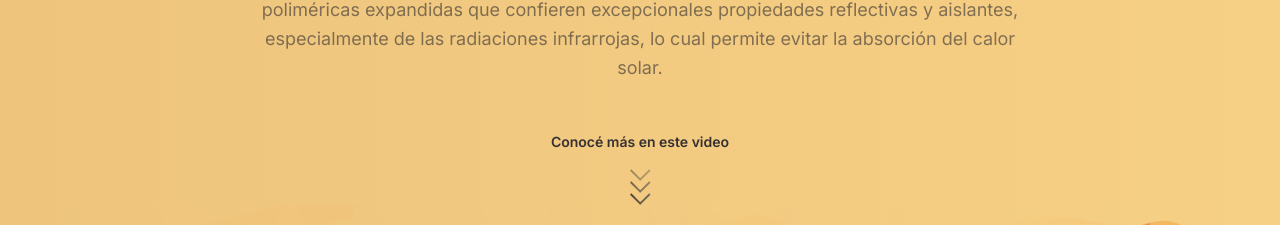
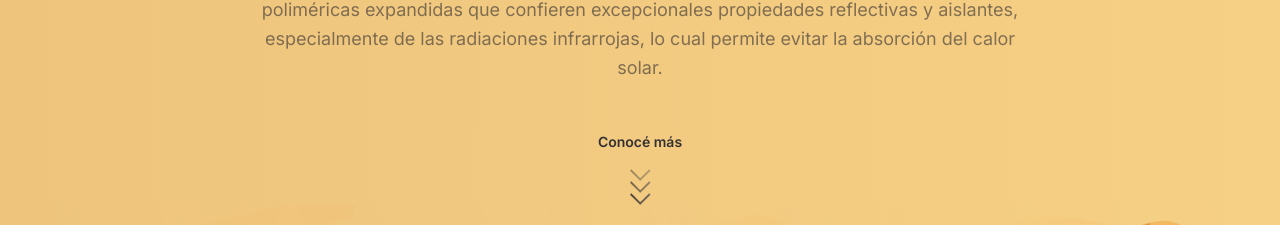
Before and after one commit to Isolant/atacama-website, a website: page index.html in a window 1280 px wide. Shown: the part 889-1114 px from the top of the page. Drawn offline with Linux system fonts and the light colour scheme; no server answers.

Commit message:
Change in wording for conoce mas

```diff
--- a/index.html
+++ b/index.html
@@ -117,7 +117,7 @@
           la absorci&oacute;n del calor solar.
         </p>
         <a href="#video" class="know-more">
-          Conoc&eacute; m&aacute;s en este video
+          Conoc&eacute; m&aacute;s
           <div class="chevron">
             <svg width="21" height="12" viewBox="0 0 21 12" fill="none" xmlns="http://www.w3.org/2000/svg">
               <path
```
